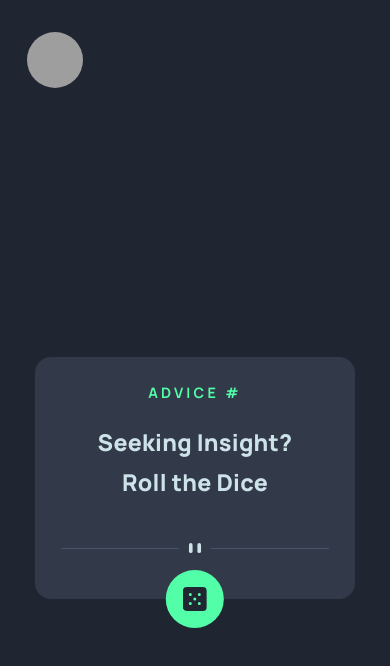
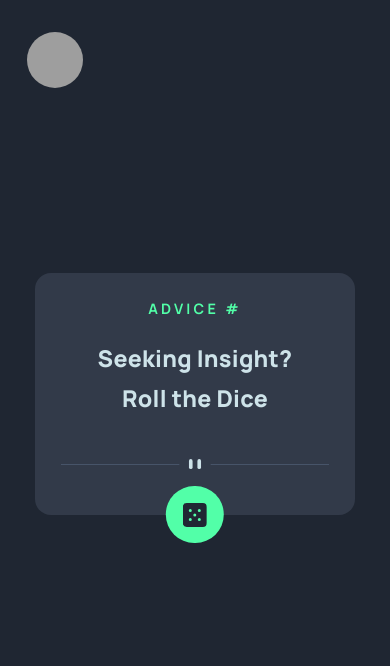
Before and after one commit to PraiseImmanuel/advice-web-app, a React (Create React App) app: page / in a window 390 px wide. Shown: the top 666 px of the page. Built offline with nearby package versions, Linux system fonts and the light colour scheme; grey boxes are pictures that could not be loaded.

Commit message:
Update File

```diff
--- a/src/styles/App.css
+++ b/src/styles/App.css
@@ -68,5 +68,11 @@ a{
     display: flex;
     align-items: center;
     justify-content: center;
-    min-height: 100vh;
+    min-height: 90vh;
 }
+
+@media screen and (max-width:28rem) {
+    .centered{
+        min-height: 80vh;
+    }
+}
```
